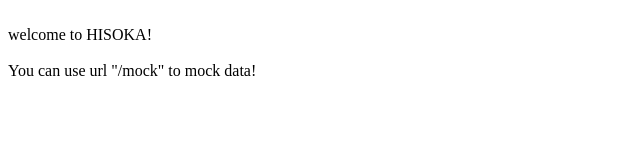
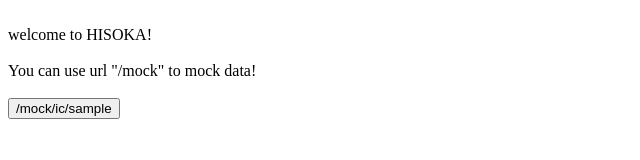
Before and after one commit to quanbingDG/hisoka, a plain HTML site: page template/index.html in a window 1280 px wide. Shown: the whole page, without its empty margins (0-640 px from the left). Drawn offline with Linux system fonts and the light colour scheme.

Commit message:
modify template

```diff
--- a/template/index.html
+++ b/template/index.html
@@ -7,5 +7,8 @@
 <body>
     <br>welcome to HISOKA!</br>
     <br>You can use url "/mock" to mock data!</br>
+    </br>
+    <input type="button" value="/mock/ic/sample"
+    onclick="javascrtpt:window.location.href='http://192.168.0.103:8989/mock/ic/sample'">
 </body>
 </html>
```
Also changed, not shown: template/mock_error.html (+1 -1 lines).
